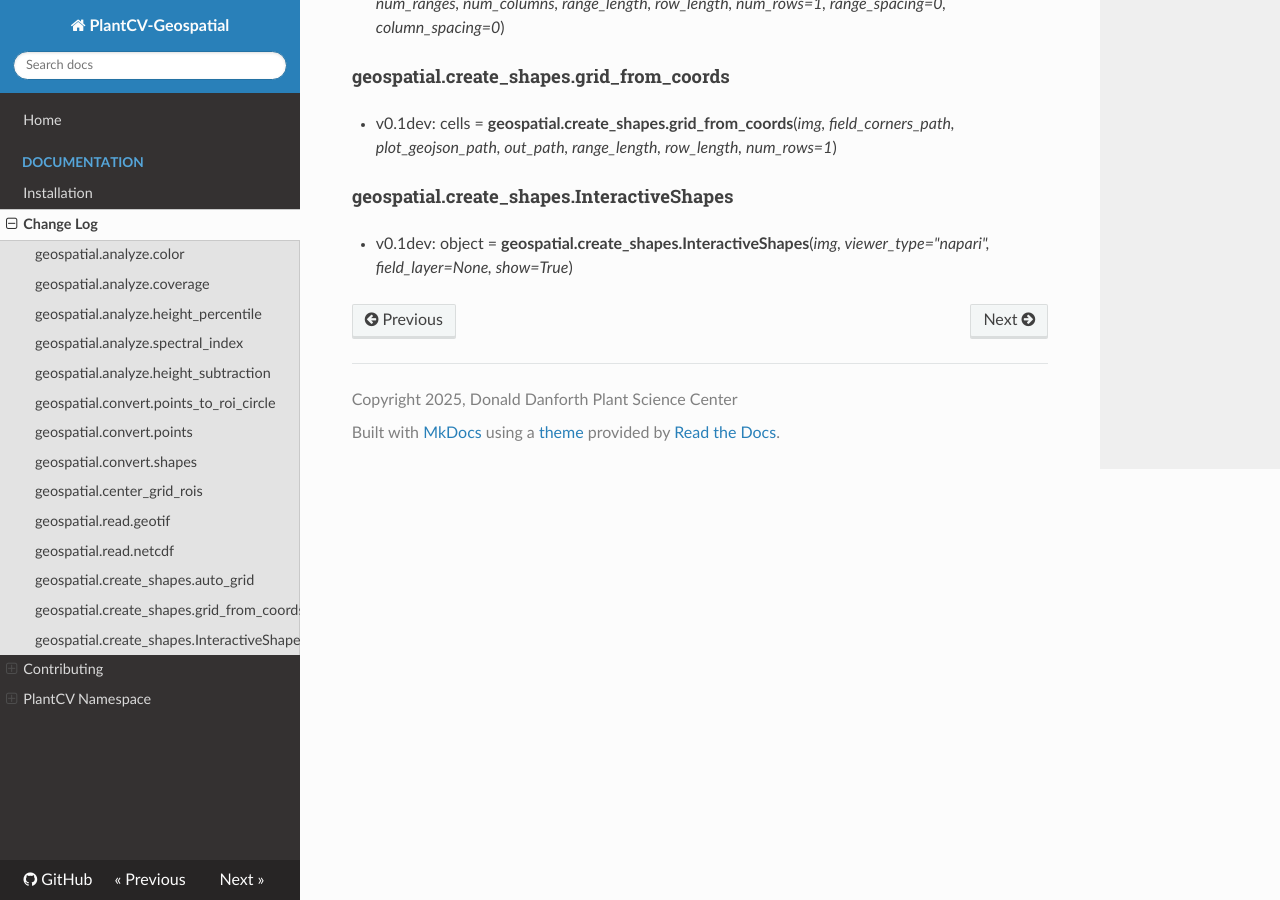
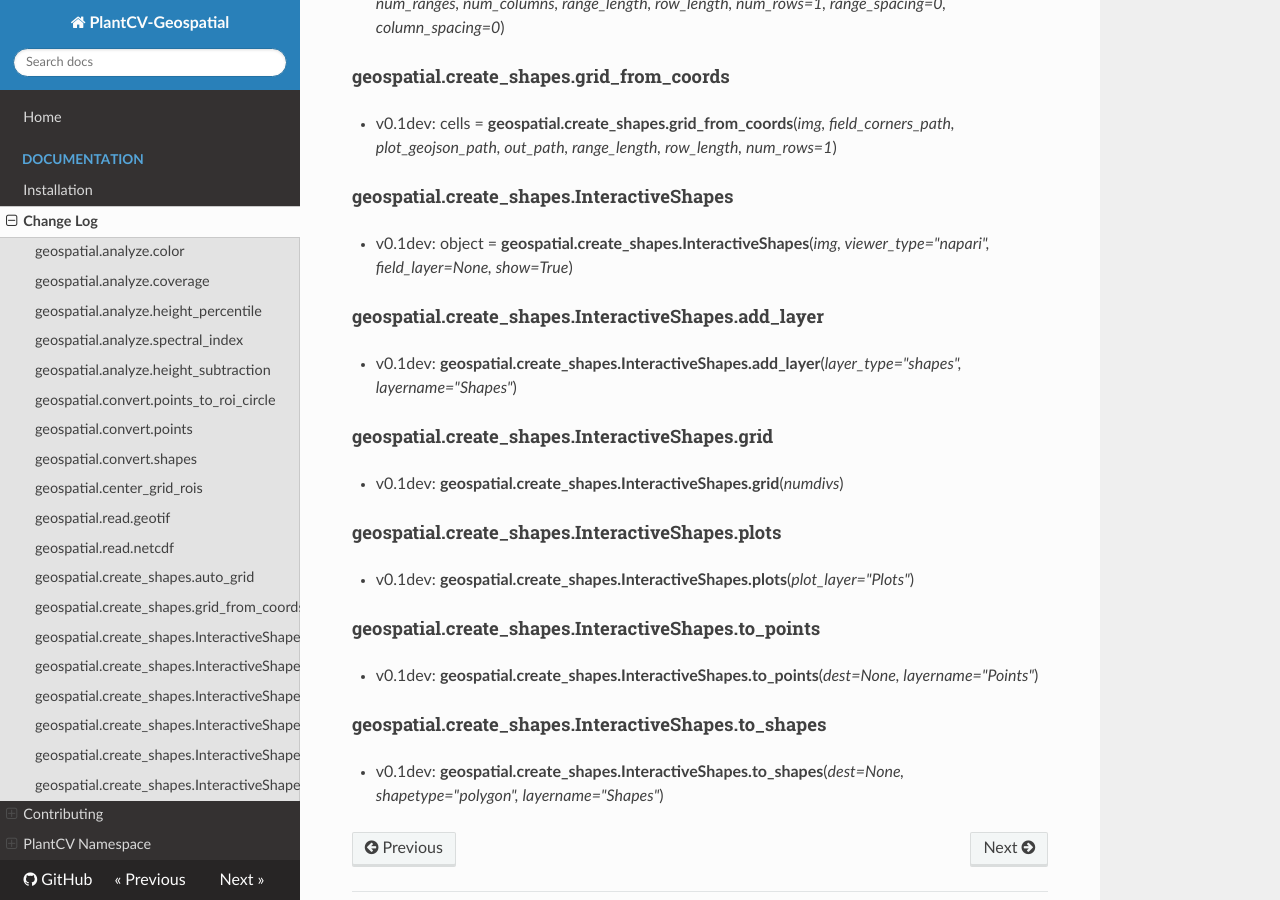
Before and after one commit to danforthcenter/plantcv-geospatial, an MkDocs documentation site: the page built from docs/changelog.md, in a window 1280 px wide and 900 px high, scrolled down 1387 px. Built offline with MkDocs 1.6.1, drawn with Linux system fonts in a browser that asks for light colours; nearby versions of some CDN libraries.

Commit message:
add methods to changelog

```diff
--- a/docs/changelog.md
+++ b/docs/changelog.md
@@ -58,3 +58,23 @@ All notable changes to this project will be documented below.
 #### geospatial.create_shapes.InteractiveShapes
 
 * v0.1dev: object = **geospatial.create_shapes.InteractiveShapes**(*img, viewer_type="napari", field_layer=None, show=True*)
+
+#### geospatial.create_shapes.InteractiveShapes.add_layer
+
+* v0.1dev: **geospatial.create_shapes.InteractiveShapes.add_layer**(*layer_type="shapes", layername="Shapes"*)
+
+#### geospatial.create_shapes.InteractiveShapes.grid
+
+* v0.1dev: **geospatial.create_shapes.InteractiveShapes.grid**(*numdivs*)
+
+#### geospatial.create_shapes.InteractiveShapes.plots
+
+* v0.1dev: **geospatial.create_shapes.InteractiveShapes.plots**(*plot_layer="Plots"*)
+
+#### geospatial.create_shapes.InteractiveShapes.to_points
+
+* v0.1dev: **geospatial.create_shapes.InteractiveShapes.to_points**(*dest=None, layername="Points"*)
+
+#### geospatial.create_shapes.InteractiveShapes.to_shapes
+
+* v0.1dev: **geospatial.create_shapes.InteractiveShapes.to_shapes**(*dest=None, shapetype="polygon", layername="Shapes"*)
```
